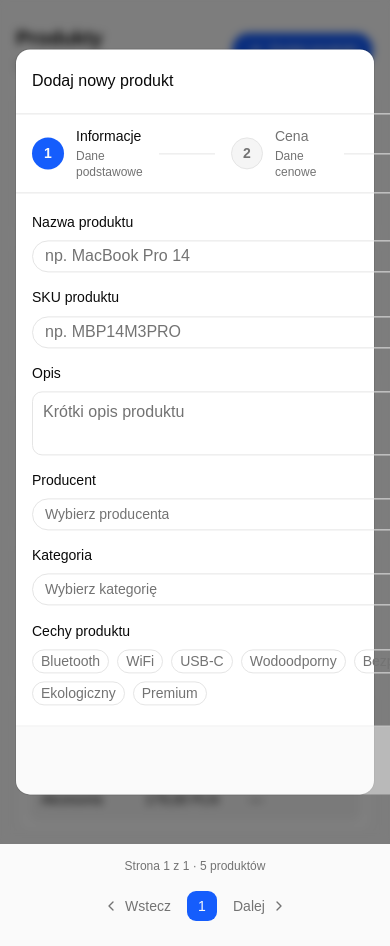
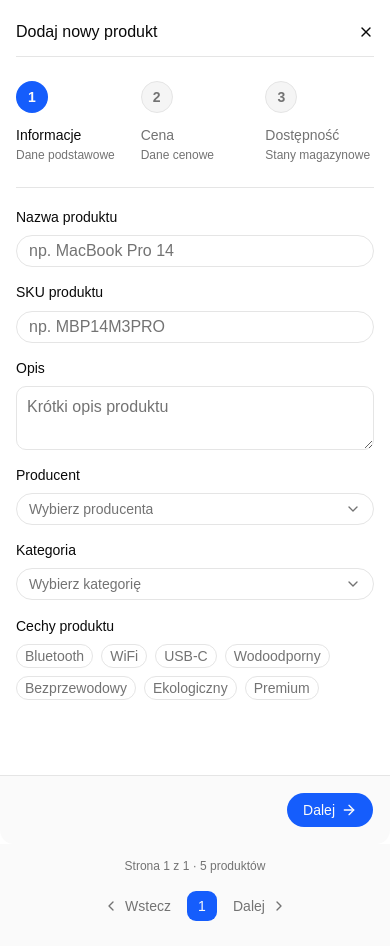
Before and after one commit to jakublack/workconnect-products-list, a React (Vite) app: page / in a window 390 px wide. Both pictures are taken after a click on the button "Dodaj produkt". Built offline with nearby package versions, Linux system fonts and the light colour scheme.

Commit message:
style: polish spacing and fullscreen dialog on mobile

```diff
--- a/src/features/products/add-product/AddProductDialog.tsx
+++ b/src/features/products/add-product/AddProductDialog.tsx
@@ -1,33 +1,21 @@
-import { useState } from 'react'
-import { ArrowLeftIcon, ArrowRightIcon, PlusIcon, XIcon } from 'lucide-react'
-import { toast } from 'sonner'
-import { useAppForm } from '@/components/form/app-form'
+import { lazy, Suspense, useState } from 'react'
+import { Loader2Icon, PlusIcon, XIcon } from 'lucide-react'
 import { Button } from '@/components/ui/button'
 import {
   Dialog,
   DialogClose,
   DialogContent,
   DialogDescription,
-  DialogFooter,
   DialogHeader,
   DialogTitle,
   DialogTrigger,
 } from '@/components/ui/dialog'
 import type { Product } from '../types'
-import { addProductFormOptions, STEP_FORM_ID } from './form-options'
-import { productFormSchema, toProduct } from './schema'
-import { Stepper } from './Stepper'
-import { AvailabilityStep } from './steps/AvailabilityStep'
-import { BasicInfoStep } from './steps/BasicInfoStep'
-import { PricingStep } from './steps/PricingStep'
 
-const STEPS = [
-  { title: 'Informacje', description: 'Dane podstawowe' },
-  { title: 'Cena', description: 'Dane cenowe' },
-  { title: 'Dostępność', description: 'Stany magazynowe' },
-] as const
-
-const LAST_STEP = STEPS.length - 1
+// The form (TanStack Form, Zod, form controls) is only needed once the dialog opens.
+const AddProductForm = lazy(() =>
+  import('./AddProductForm').then((module) => ({ default: module.AddProductForm })),
+)
 
 interface AddProductDialogProps {
   onProductAdd: (product: Product) => void
@@ -35,23 +23,6 @@ interface AddProductDialogProps {
 
 export function AddProductDialog({ onProductAdd }: AddProductDialogProps) {
   const [open, setOpen] = useState(false)
-  const [step, setStep] = useState(0)
-  const form = useAppForm({
-    ...addProductFormOptions,
-    onSubmit: ({ value }) => {
-      // Every step was validated on "Dalej"; parsing the whole form also converts it to output types.
-      onProductAdd(toProduct(productFormSchema.parse(value)))
-      setOpen(false)
-      toast.success('Produkt został dodany')
-    },
-  })
-
-  const goToNextStep = () => setStep((current) => Math.min(current + 1, LAST_STEP))
-
-  const resetDialog = () => {
-    form.reset()
-    setStep(0)
-  }
 
   return (
     <Dialog open={open} onOpenChange={setOpen}>
@@ -63,11 +34,13 @@ export function AddProductDialog({ onProductAdd }: AddProductDialogProps) {
       </DialogTrigger>
       <DialogContent
         showCloseButton={false}
-        className="gap-0 p-0 sm:max-w-[720px]"
-        // Runs after the close animation, so the dialog doesn't flash step 1 while fading out.
-        onCloseAutoFocus={resetDialog}
+        className={
+          'flex flex-col gap-0 p-0 sm:max-h-[calc(100dvh-2rem)] sm:max-w-[720px] ' +
+          // Full screen on phones.
+          'max-sm:inset-0 max-sm:max-w-none max-sm:translate-none max-sm:rounded-none max-sm:ring-0'
+        }
       >
-        <DialogHeader className="flex-row items-center justify-between border-b px-4 py-6">
+        <DialogHeader className="flex-row items-center justify-between border-b px-4 py-6 max-sm:mx-4 max-sm:px-0 max-sm:pb-4">
           <DialogTitle>Dodaj nowy produkt</DialogTitle>
           <DialogDescription className="sr-only">
             Uzupełnij dane produktu w trzech krokach.
@@ -80,32 +53,15 @@ export function AddProductDialog({ onProductAdd }: AddProductDialogProps) {
           </DialogClose>
         </DialogHeader>
 
-        <Stepper steps={STEPS} currentStep={step} className="border-b px-4 py-3" />
-
-        <div className="px-4 py-5">
-          {step === 0 && <BasicInfoStep form={form} onNext={goToNextStep} />}
-          {step === 1 && <PricingStep form={form} onNext={goToNextStep} />}
-          {step === 2 && <AvailabilityStep form={form} onSubmit={() => form.handleSubmit()} />}
-        </div>
-
-        <DialogFooter className="mx-0 mb-0 flex-row">
-          {step > 0 && (
-            <Button variant="outline" size="lg" onClick={() => setStep(step - 1)}>
-              <ArrowLeftIcon />
-              Wstecz
-            </Button>
-          )}
-          {step < LAST_STEP ? (
-            <Button type="submit" form={STEP_FORM_ID} size="lg" className="ml-auto">
-              Dalej
-              <ArrowRightIcon />
-            </Button>
-          ) : (
-            <Button type="submit" form={STEP_FORM_ID} size="lg" className="ml-auto">
-              Zapisz produkt
-            </Button>
-          )}
-        </DialogFooter>
+        <Suspense
+          fallback={
+            <div className="flex h-72 items-center justify-center text-muted-foreground">
+              <Loader2Icon className="size-5 animate-spin" aria-label="Ładowanie formularza" />
+            </div>
+          }
+        >
+          <AddProductForm onProductAdd={onProductAdd} onClose={() => setOpen(false)} />
+        </Suspense>
       </DialogContent>
     </Dialog>
   )
--- /dev/null
+++ b/src/features/products/add-product/AddProductForm.tsx
@@ -0,0 +1,80 @@
+import { useState } from 'react'
+import { ArrowLeftIcon, ArrowRightIcon } from 'lucide-react'
+import { toast } from 'sonner'
+import { useAppForm } from '@/components/form/app-form'
+import { Button } from '@/components/ui/button'
+import { DialogFooter } from '@/components/ui/dialog'
+import type { Product } from '../types'
+import { addProductFormOptions, STEP_FORM_ID } from './form-options'
+import { productFormSchema, toProduct } from './schema'
+import { Stepper } from './Stepper'
+import { AvailabilityStep } from './steps/AvailabilityStep'
+import { BasicInfoStep } from './steps/BasicInfoStep'
+import { PricingStep } from './steps/PricingStep'
+
+const STEPS = [
+  { title: 'Informacje', description: 'Dane podstawowe' },
+  { title: 'Cena', description: 'Dane cenowe' },
+  { title: 'Dostępność', description: 'Stany magazynowe' },
+] as const
+
+const LAST_STEP = STEPS.length - 1
+
+export interface AddProductFormProps {
+  onProductAdd: (product: Product) => void
+  onClose: () => void
+}
+
+/**
+ * Stepper, steps and footer of the "add product" dialog. It lives inside `DialogContent`,
+ * which unmounts on close, so closing always starts the next attempt from an empty step 1.
+ */
+export function AddProductForm({ onProductAdd, onClose }: AddProductFormProps) {
+  const [step, setStep] = useState(0)
+  const form = useAppForm({
+    ...addProductFormOptions,
+    onSubmit: ({ value }) => {
+      // Every step was validated on "Dalej"; parsing the whole form also converts it to output types.
+      onProductAdd(toProduct(productFormSchema.parse(value)))
+      onClose()
+      toast.success('Produkt został dodany')
+    },
+  })
+
+  const goToNextStep = () => setStep((current) => Math.min(current + 1, LAST_STEP))
+
+  return (
+    <>
+      <Stepper
+        steps={STEPS}
+        currentStep={step}
+        className="border-b px-4 py-3 max-sm:mx-4 max-sm:px-0 max-sm:py-6"
+      />
+
+      <div className="flex-1 overflow-y-auto px-4 py-5">
+        {step === 0 && <BasicInfoStep form={form} onNext={goToNextStep} />}
+        {step === 1 && <PricingStep form={form} onNext={goToNextStep} />}
+        {step === 2 && <AvailabilityStep form={form} onSubmit={() => form.handleSubmit()} />}
+      </div>
+
+      <DialogFooter className="mx-0 mb-0 flex-row">
+        {step > 0 && (
+          <Button variant="outline" size="lg" onClick={() => setStep(step - 1)}>
+            <ArrowLeftIcon />
+            Wstecz
+          </Button>
+        )}
+        {step < LAST_STEP ? (
+          <Button type="submit" form={STEP_FORM_ID} size="lg" className="ml-auto">
+            Dalej
+            <ArrowRightIcon />
+          </Button>
+        ) : (
+          <Button type="submit" form={STEP_FORM_ID} size="lg" className="ml-auto">
+            Zapisz produkt
+          </Button>
+        )}
+      </DialogFooter>
+    </>
+  )
+}
--- a/src/features/products/add-product/Stepper.tsx
+++ b/src/features/products/add-product/Stepper.tsx
@@ -14,7 +14,8 @@ interface StepperProps {
 
 export function Stepper({ steps, currentStep, className }: StepperProps) {
   return (
-    <ol className={cn('flex items-center gap-4', className)}>
+    // Phones: three columns with the circle above the labels; from `sm`: one row with connectors.
+    <ol className={cn('grid grid-cols-3 gap-4 sm:flex sm:items-center', className)}>
       {steps.map((step, index) => {
         const isCompleted = index < currentStep
         const isUpcoming = index > currentStep
@@ -28,10 +29,13 @@ export function Stepper({ steps, currentStep, className }: StepperProps) {
             {index > 0 && (
               <span
                 aria-hidden
-                className={cn('h-px w-17 shrink', isUpcoming ? 'bg-border' : 'bg-primary')}
+                className={cn(
+                  'hidden h-px w-17 shrink sm:block',
+                  isUpcoming ? 'bg-border' : 'bg-primary',
+                )}
               />
             )}
-            <div className="flex items-center gap-3">
+            <div className="flex flex-col items-start gap-3 sm:flex-row sm:items-center">
               <span
                 className={cn(
                   'flex size-8 shrink-0 items-center justify-center rounded-full text-sm font-semibold',
```
Also changed, not shown: 1 other file (tests, documents, lock files or other folders).
